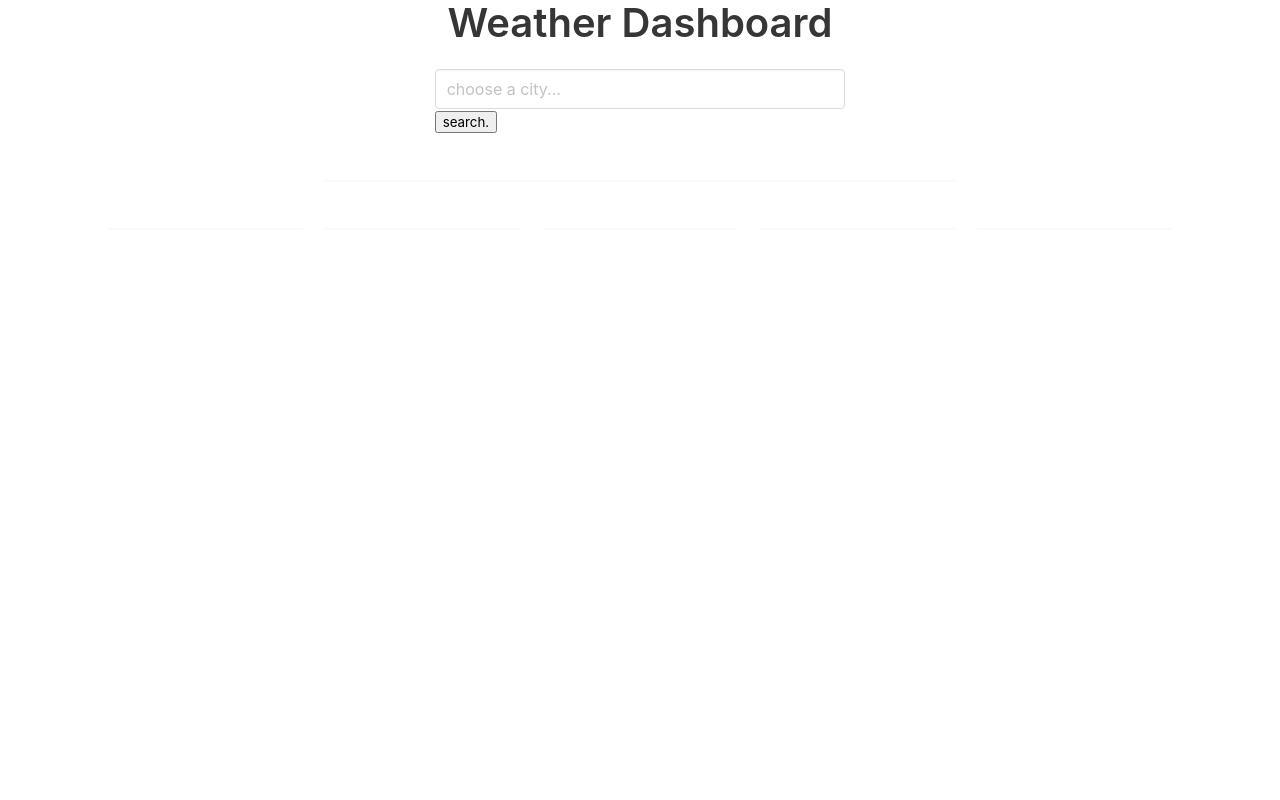
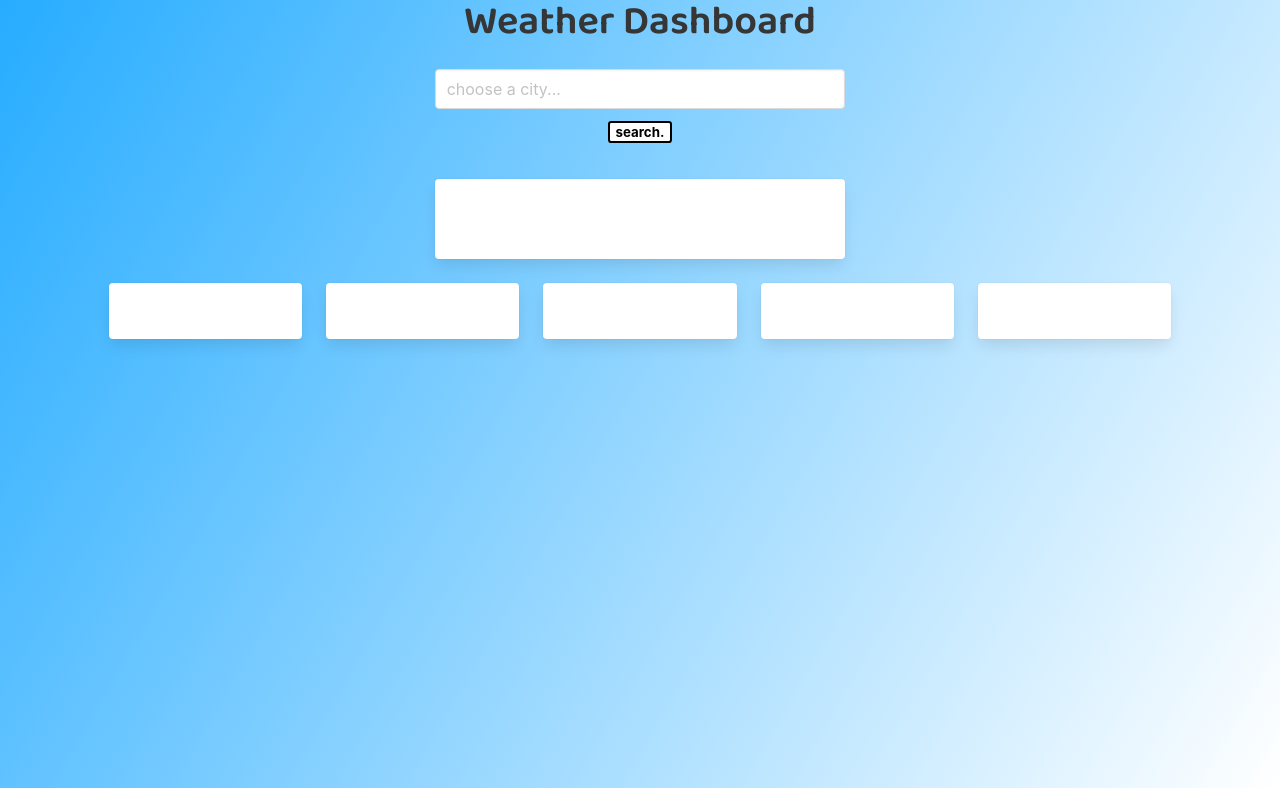
Before and after one commit to tydangelo18/weatherdashboard, a plain HTML site: page versiontwo.html in a window 1280 px wide. Drawn offline with nearby package versions, Linux system fonts and the light colour scheme.

Commit message:
More edits to cards.

```diff
--- a/app.js
+++ b/app.js
@@ -65,11 +65,11 @@ $("#weather-button").on("click", function (event) {
       // Moment.js
       let foreCast = $("<h2>");
 
-      let forecastDate1 = $("<h5>").text(forecastMoment1.format("dddd"));
-      let forecastDate2 = $("<h5>").text(forecastMoment2.format("dddd"));
-      let forecastDate3 = $("<h5>").text(forecastMoment3.format("dddd"));
-      let forecastDate4 = $("<h5>").text(forecastMoment4.format("dddd"));
-      let forecastDate5 = $("<h5>").text(forecastMoment5.format("dddd"));
+      let forecastDate1 = $("<h5>").text(forecastMoment1.format("ddd"));
+      let forecastDate2 = $("<h5>").text(forecastMoment2.format("ddd"));
+      let forecastDate3 = $("<h5>").text(forecastMoment3.format("ddd"));
+      let forecastDate4 = $("<h5>").text(forecastMoment4.format("ddd"));
+      let forecastDate5 = $("<h5>").text(forecastMoment5.format("ddd"));
 
       // Append Each API object into HTML
 
--- a/versiontwo.css
+++ b/versiontwo.css
@@ -1,10 +1,13 @@
 body {
   line-height: 2.5;
+  background-image: linear-gradient(120deg, #26acff, #ffffff);
+  min-height: 100vh;
 }
 
 #titleDiv {
   display: flex;
   justify-content: center;
+  font-family: "Baloo Bhai 2", cursive;
 }
 
 .card {
@@ -12,13 +15,26 @@ body {
   max-width: 300px;
   margin: auto;
   text-align: center;
+  font-family: "Baloo Bhai 2", cursive;
+  padding-bottom: 1em;
+  padding-top: 1em;
+  border-radius: 0.25em 0.25em 0.25em 0.25em;
 }
 
-/* #cardOne,
-#cardTwo,
-#cardThree,
-#cardFour,
-#cardFive {
-  height: 400px;
-  line-height: 20px;
-} */
+#weather-button {
+  color: black;
+  border: 2px solid black;
+  background-color: #ffffff;
+  font-weight: bold;
+  border-radius: 0.25em 0.25em 0.25em 0.25em;
+}
+
+#searchBtnDiv {
+  display: flex;
+  justify-content: center;
+}
+
+#mainCityDiv {
+  display: flex;
+  justify-content: flex-start;
+}
--- a/versiontwo.html
+++ b/versiontwo.html
@@ -8,8 +8,12 @@
 
     <link rel="stylesheet" href="versiontwo.css">
 
-    <!--Bulma CDN is easiest-->
+    <!--Bulma CDN-->
     <link rel="stylesheet" href="https://cdnjs.cloudflare.com/ajax/libs/bulma/0.8.2/css/bulma.css" />
+    <!--Google Background Color-->
+    <link href="https://fonts.googleapis.com/icon?family=Material+Icons" rel="stylesheet">
+    <!--Google Fonts-->
+    <link href="https://fonts.googleapis.com/css2?family=Baloo+Bhai+2:wght@600&display=swap" rel="stylesheet">
 </head>
 
 <body>
@@ -42,7 +46,9 @@
 
                             <input class="input" type="text" placeholder="choose a city..." id="weather-input" />
 
-                            <input id="weather-button" type="submit" value="search." />
+                            <div class="column is-12" id="searchBtnDiv">
+                                <input id="weather-button" type="submit" value="search." />
+                            </div>
 
                         </form>
 
@@ -60,12 +66,14 @@
         <!--Main Weather Card-->
         <div class="block" id="weather">
             <div class="columns">
-                <div class="column is-3">
+                <div class="column is-4">
                     <!--For Space-->
                 </div>
-                <div class="column is-6">
+                <div class="column is-4">
                     <div class="card">
-                        <h2 class="title is-3" id="city"></h2>
+                        <div class="column is-12" id="mainCityDiv">
+                            <h2 class="title is-3" id="city"></h2>
+                        </div>
                         <h2 class="title is-4" id="date"></h2>
                         <h2 class="title is-5" id="temp"></h2>
                         <h2 class="title is-5" id="humid"></h2>
@@ -74,7 +82,7 @@
 
                     </div>
                 </div>
-                <div class="column is-3">
+                <div class="column is-4">
                     <!--For Space-->
                 </div>
             </div>
```
